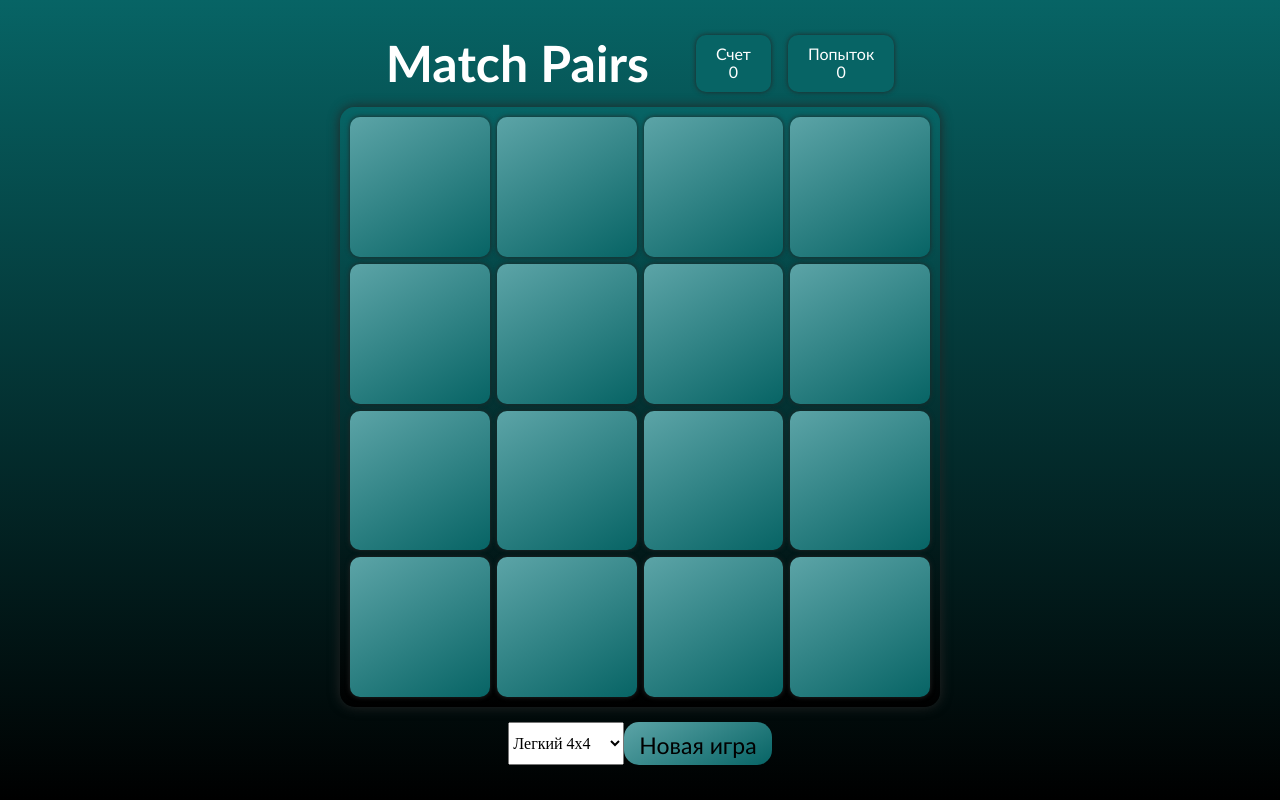
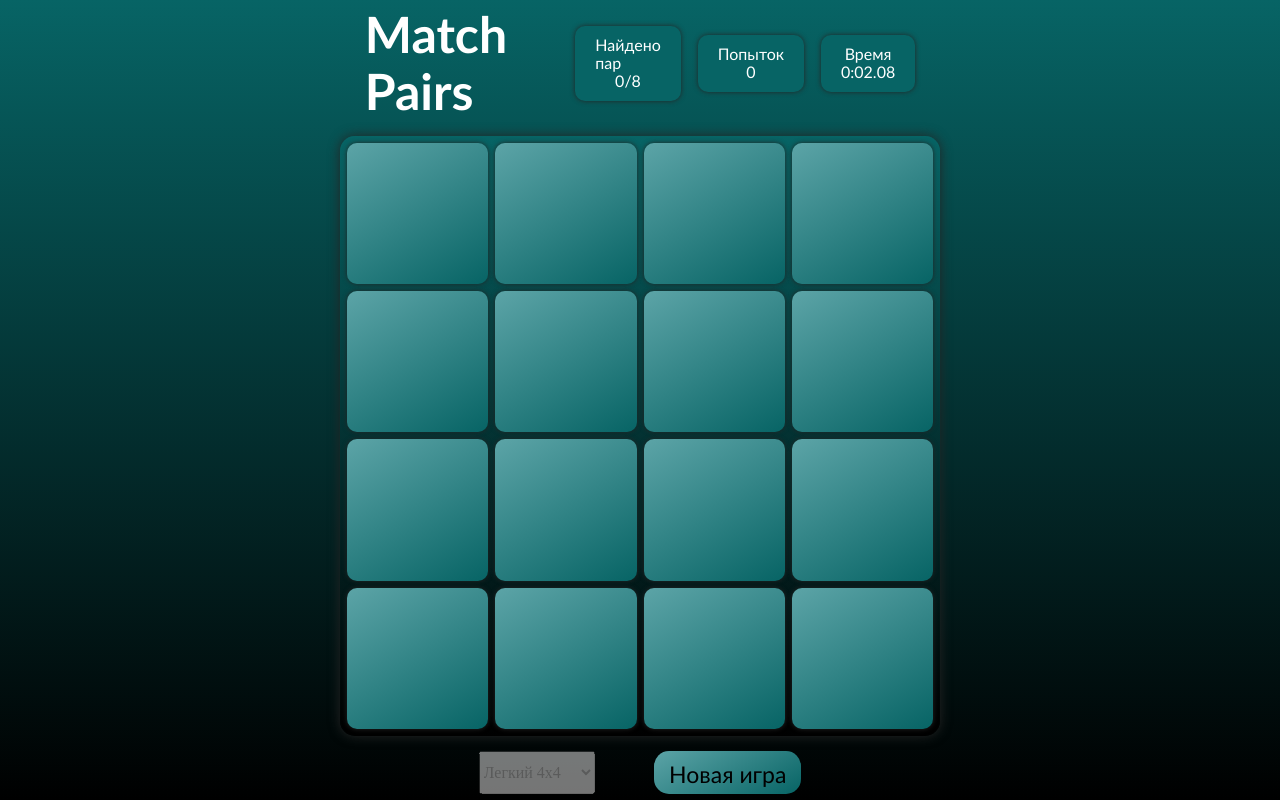
Before and after one commit to dminsx/match-pairs, a plain HTML site: page index.html in a window 1280 px wide. Both pictures are taken after a click on the button "Новая игра". Drawn offline with nearby package versions, Linux system fonts and the light colour scheme.

Commit message:
Добавлен стартовый экран и секундомер

```diff
--- a/index.html
+++ b/index.html
@@ -8,14 +8,20 @@
       href="https://cdnjs.cloudflare.com/ajax/libs/normalize/8.0.1/normalize.min.css"
     />
     <link rel="stylesheet" href="style.css" />
-    <title>Document</title>
+    <title>Match Pairs</title>
   </head>
   <body>
     <div class="header">
       <div class="name">Match Pairs</div>
 
-      <div class="counter">Счет<span id="score">0</span></div>
+      <div class="counter">Найдено пар<span id="score"></span></div>
       <div class="counter">Попыток<span id="attempts">0</span></div>
+      <div class="counter">
+        Время
+        <span id="time">
+          <span id="m">0</span>:<span id="s">00</span>.<span id="ms">00</span>
+        </span>
+      </div>
     </div>
     <div class="main"></div>
     <div class="footer">
--- a/script.js
+++ b/script.js
@@ -3,6 +3,9 @@ const score = document.getElementById("score");
 const attempts = document.getElementById("attempts");
 const board = document.querySelector(".main");
 const difficulty = document.getElementById("difficulty");
+const minutes = document.getElementById("m");
+const seconds = document.getElementById("s");
+const milliSeconds = document.getElementById("ms");
 
 const emoji = [
   "⛲",
@@ -41,8 +44,75 @@ const emoji = [
 
 let firstCard = null;
 let secondCard = null;
+let timerId = null;
 let scoreCount = 0;
 let attemptsCount = 0;
+let minutesValue = 0;
+let secondsValue = 0;
+let milliSecondsValue = 0;
+
+function stopWatch() {
+  milliSecondsValue++;
+  if (milliSecondsValue < 10) {
+    milliSeconds.textContent = `0${milliSecondsValue}`;
+  } else {
+    milliSeconds.textContent = milliSecondsValue;
+  }
+  if (milliSecondsValue === 10) {
+    milliSecondsValue = 0;
+    secondsValue++;
+    if (secondsValue < 10) {
+      seconds.textContent = `0${secondsValue}`;
+    } else {
+      seconds.textContent = secondsValue;
+    }
+    if (secondsValue === 60) {
+      secondsValue = 0;
+      minutesValue++;
+      minutes.textContent = minutesValue;
+      seconds.textContent = "00";
+    }
+  }
+}
+
+function startStopWatch() {
+  if (timerId !== null) return;
+  timerId = setInterval(stopWatch, 100);
+}
+
+function endStopWatch() {
+  clearInterval(timerId);
+}
+
+function resetStopWatch() {
+  timerId = null;
+  milliSecondsValue = 0;
+  secondsValue = 0;
+  minutesValue = 0;
+  milliSeconds.textContent = "00";
+  seconds.textContent = "00";
+  minutes.textContent = "0";
+}
+
+function getTime() {
+  return `${minutes.textContent}:${seconds.textContent}.${milliSeconds.textContent}`;
+}
+
+function startScreen() {
+  board.innerHTML = "";
+  difficulty.disabled = false;
+  board.style = "";
+  resetCards();
+  scoreCount = 0;
+  attemptsCount = 0;
+  updateScore();
+  updateAttempts();
+  const img = document.createElement("img");
+  img.src = "/startScreen.png";
+  img.alt = "startScreen";
+  img.classList.add("start-screen");
+  board.append(img);
+}
 
 function getBoardSize() {
   return Number(difficulty.value);
@@ -67,7 +137,7 @@ function resetCards() {
 }
 
 function updateScore() {
-  score.textContent = scoreCount;
+  score.textContent = `${scoreCount}/${getBoardSize() ** 2 / 2}`;
 }
 
 function updateAttempts() {
@@ -122,7 +192,7 @@ function resetUnmatchedCards() {
 
 function startNewGame() {
   board.innerHTML = "";
-
+  difficulty.disabled = true;
   createBoard();
   shuffleEmoji();
 
@@ -160,9 +230,14 @@ function startNewGame() {
       }
 
       if (scoreCount === getBoardSize() ** 2 / 2) {
+        endStopWatch();
+        const finishTime = getTime();
         setTimeout(() => {
-          alert(`Поздравляю, вы закончили игру за ${attemptsCount} попыток`);
-          startNewGame();
+          alert(
+            `Поздравляю, вы закончили игру за ${attemptsCount} попыток. Ваше время: ${finishTime}`,
+          );
+          startScreen();
+          resetStopWatch();
         }, 333);
       }
     });
@@ -173,6 +248,9 @@ function startNewGame() {
     closeCard(card);
   });
 
+  resetStopWatch();
+  startStopWatch();
+
   resetCards();
   scoreCount = 0;
   attemptsCount = 0;
@@ -180,4 +258,8 @@ function startNewGame() {
   updateAttempts();
 }
 
+startScreen();
+
+difficulty.addEventListener("change", updateScore);
+
 newGame.addEventListener("click", startNewGame);
--- a/style.css
+++ b/style.css
@@ -43,9 +43,14 @@ body {
   background: linear-gradient(to top, #000000, #076465);
   display: grid;
   gap: 7px;
-  padding: 10px;
+  padding: 7px;
   border-radius: 15px;
   box-shadow: 0px 0px 12px 0px #252525;
+}
+
+.start-screen {
+  width: 100%;
+  border-radius: 15px;
 }
 
 .card {
@@ -82,6 +87,12 @@ body {
 
 .footer {
   display: flex;
+
+  width: 95%;
+  max-width: 432px;
+
+  justify-content: space-evenly;
+  gap: 5px;
 }
 
 #new-game {
```
